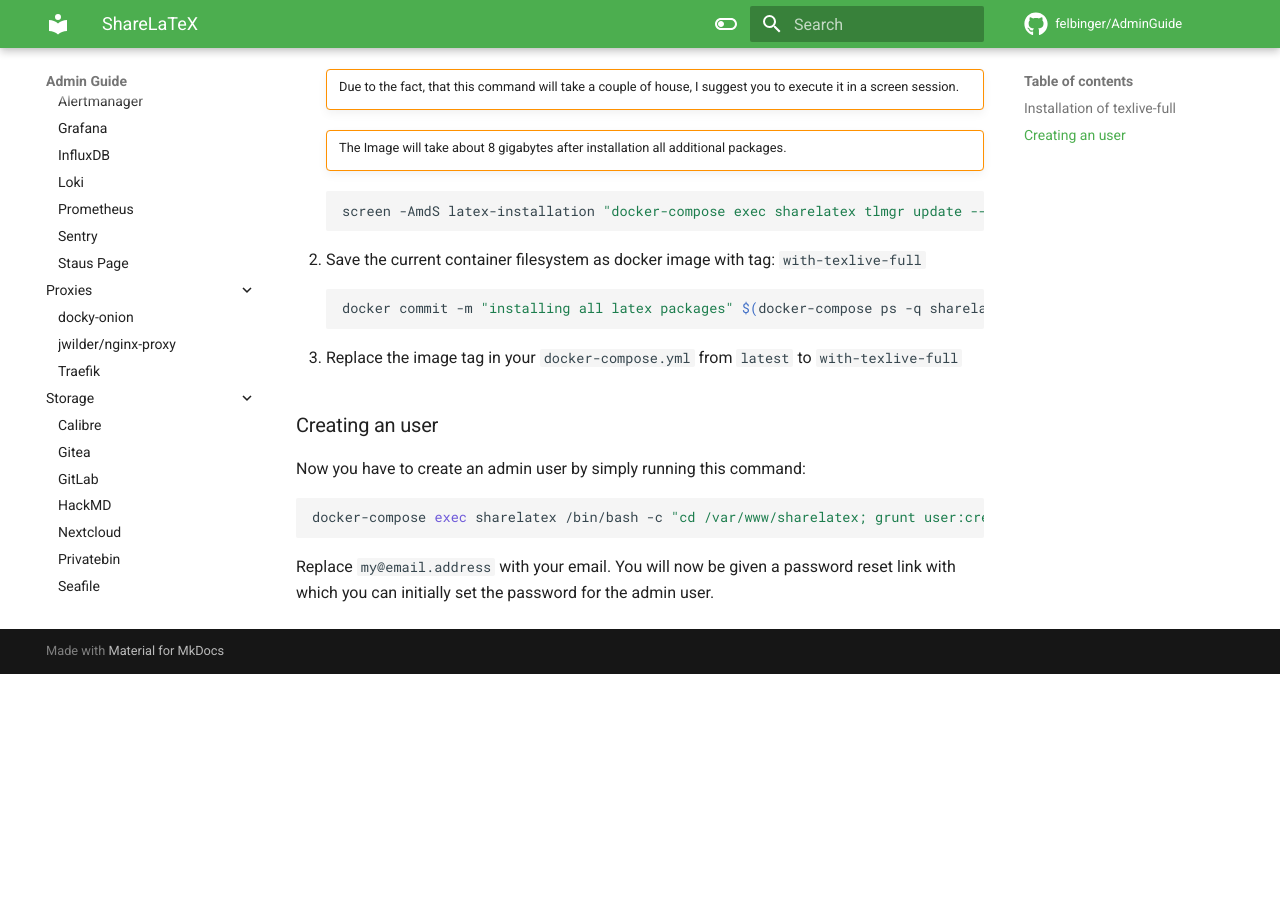
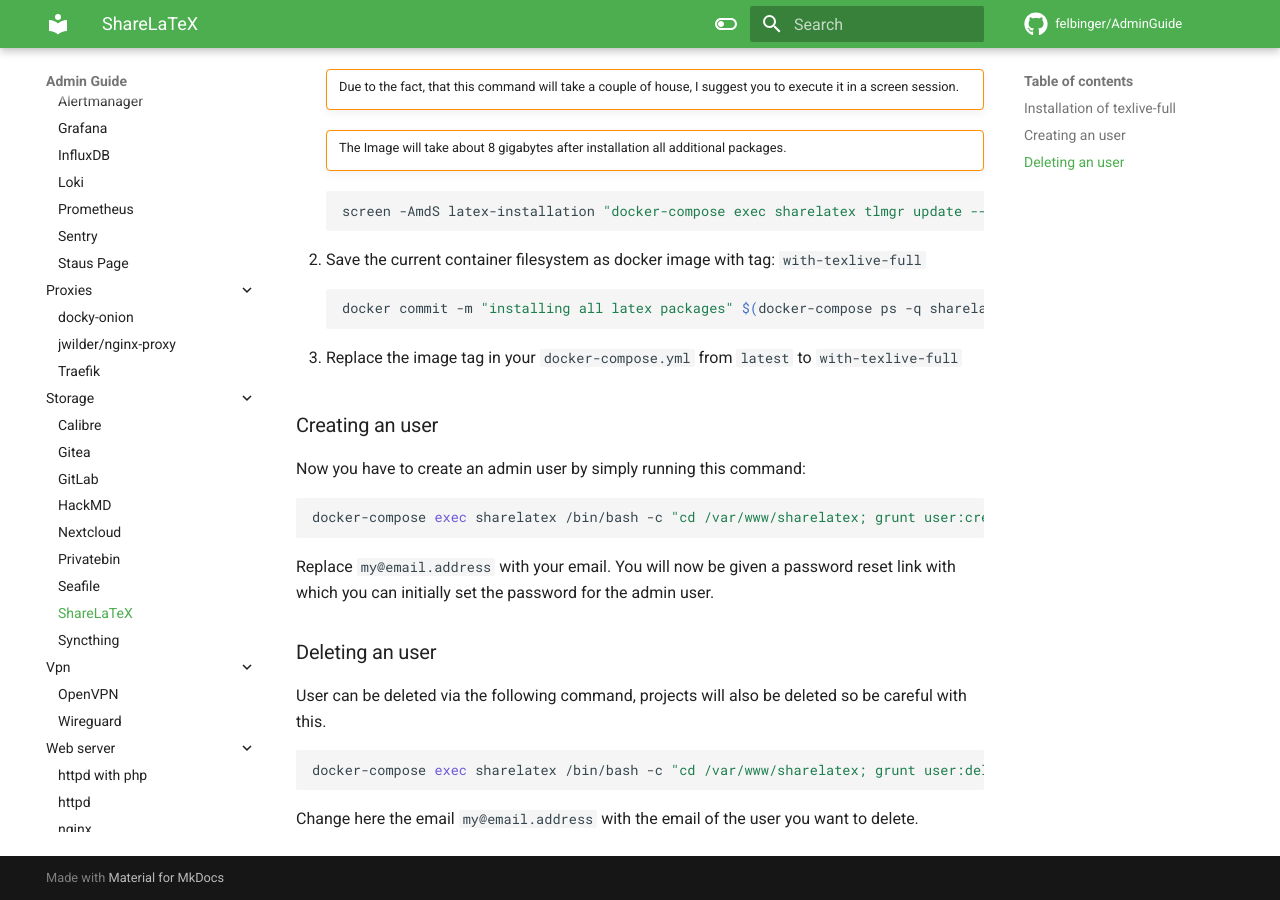
Before and after one commit to felbinger/AdminGuide, an MkDocs documentation site: the page built from docs/services/storage/sharelatex.md, in a window 1280 px wide and 900 px high, scrolled down 1557 px. Built offline with MkDocs 1.6.1 and Material for MkDocs 9.7.7, drawn with Linux system fonts in a browser that asks for light colours; nearby versions of some CDN libraries; comment, search, counter and statistics services are not loaded; before the commit the page ends 2231 px from its top, so only the background shows below that.

Commit message:
Extension of sharelatex documentation (#60)
* Added privatebin

* Added "deleting of an sharelatex user" to documentation

Co-authored-by: Pascal Neumann <55279039+p-neumann-dev@users.noreply.github.com>

````diff
--- a/docs/services/storage/sharelatex.md
+++ b/docs/services/storage/sharelatex.md
@@ -98,3 +98,13 @@ docker-compose exec sharelatex /bin/bash -c "cd /var/www/sharelatex; grunt user:
 ```
 
 Replace `my@email.address` with your email. You will now be given a password reset link with which you can initially set the password for the admin user.
+
+### Deleting an user
+
+User can be deleted via the following command, projects will also be deleted so be careful with this.
+
+```shell
+docker-compose exec sharelatex /bin/bash -c "cd /var/www/sharelatex; grunt user:delete --email=my@email.address"
+```
+
+Change here the email `my@email.address` with the email of the user you want to delete.
````
